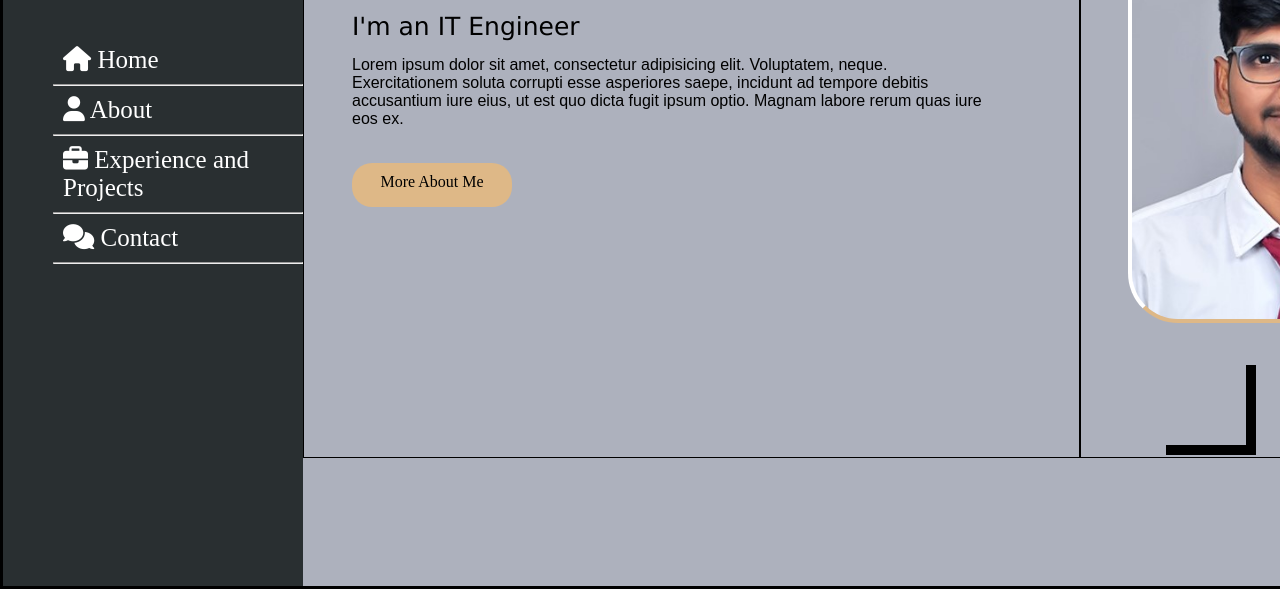
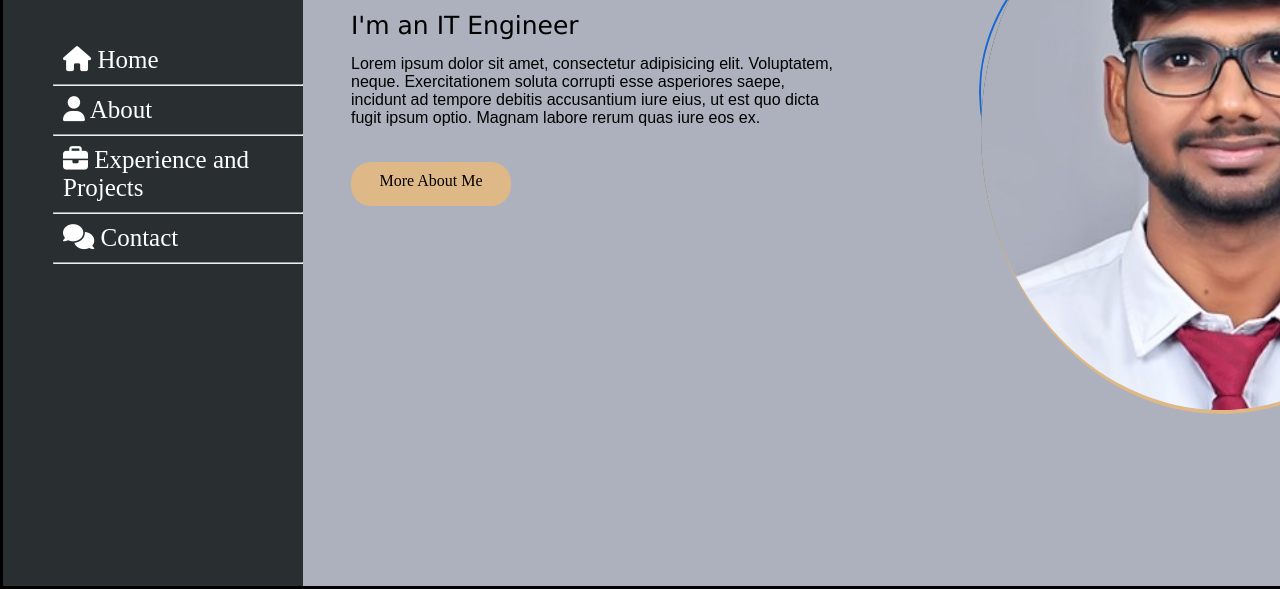
Before and after one commit to Mahesh-Motale77/Portfolio_Website_1, a plain HTML site: page index.html in a window 1280 px wide. Shown: the part 217-806 px from the top of the page. Drawn offline with Linux system fonts and the light colour scheme; a web font is replaced by a local one.

Commit message:
Adding files with changes 4 first home page good

```diff
--- a/index.html
+++ b/index.html
@@ -6,6 +6,7 @@
     <title>Mahesh Motale's Portfolio</title>
     <link rel="stylesheet" href="/style.css">
     <link rel="stylesheet" href="https://cdnjs.cloudflare.com/ajax/libs/font-awesome/6.5.1/css/all.min.css">
+    <link href='https://fonts.googleapis.com/css?family=Clicker Script' rel='stylesheet'>
 </head>
 <body>
     <div class="main-container">
@@ -21,7 +22,7 @@
         </div>
         <div class="main-content">
             <div class="name-class">
-                <div class="name-prefix">Hello, my name is <div class="name-actual">Mahesh Motale</div> </h1></div>
+                <div class="name-prefix">Hello, my name is <div class="name-actual"> <b> Mahesh Motale </b> </div> </h1></div>
 
 
                 <div class="name-profession">I'm an IT Engineer </div>
@@ -36,6 +37,7 @@
                 <div class="my-photo">
 
                 </div>
+                <div class="demo"></div>
             </div>
         </div>
     </div>
--- a/style.css
+++ b/style.css
@@ -49,18 +49,6 @@ a{
     display: flex;
 }
 
-.name-class{
-    width: 60em;
-    height: auto;
-    background-color:  #ADB1BD;
-    border: 1px solid black;
-    margin: 8em 0em;
-    padding: 2em 6em 2em 3em;
-    display: flex;
-    flex-direction: column;
-}
-
-
 
 .more-about-me{
     height: 2em;
@@ -85,7 +73,9 @@ a{
 .name-actual{
     display: inline-block;
     font-family: cursive;
+    font-family: 40px;
     font-size: 30px;
+    color:rgb(21, 103, 209);
 }
 
 .name-profession{
@@ -98,47 +88,48 @@ a{
     font-family: Arial, Helvetica, sans-serif;
 }
 
+.name-class{
+    width: 70em;
+    height: auto;
+    background-color:  #ADB1BD;
+    margin: 8em 0em;
+    padding: 2em 6em 2em 3em;
+    display: flex;
+    flex-direction: column;
+}
+
 .photo-class{
     display: flex;
-    width: 40em;
-    border: 1px solid black;
-    margin: 8em 0em;
+    width: 80em;
+    height: auto;
+    margin: 4em 0em;
     justify-content: center;
+
 }
+
 .my-photo{
-    width: 20em;
-    height: 25em;
+    width: 30em;
+    height: 35em;
+    border-radius: 50%;
+    border-bottom: 4px solid burlywood;
     background-image: url("/images/Mahesh_photo.JPG");
     background-color:  rgb(59, 61, 61);
     background-size: cover;
-    border-bottom-left-radius: 50px;
-    border-top-right-radius: 50px;
-    border: 4px solid rgb(255, 255, 255);
-    border-bottom-color: burlywood;
-    border-top-color: burlywood;
-
-    transition-timing-function: ease-in;
-    transition-delay: 2s;
+    position: absolute;
+    z-index: 1;
 }
 
-.my-photo::after{
-    content: '';
-    position: absolute;
-    height: 80px;
-    width: 80px;
-    border-bottom: 10px solid black;
-    border-right: 10px solid black;
-    right: 1.5em;
-    bottom: 8em;
+.demo{
+    width: 25em;
+    height: 30em;
+    position: relative;
+    border-radius: 50%;
+    border: 2px solid rgb(21, 103, 209);
+    background-color:  #ADB1BD;
+    animation: spin 2s linear infinite;
 }
 
-.my-photo::before{
-    content: '';
-    position: absolute;
-    height: 80px;
-    width: 80px;
-    border-top: 10px solid black;
-    border-left: 10px solid black;
-    left: 69em;
-    top: 6em;
+@keyframes spin {
+    0% { transform: rotate(0deg); }
+    100% { transform: rotate(180deg);  }
 }
```
